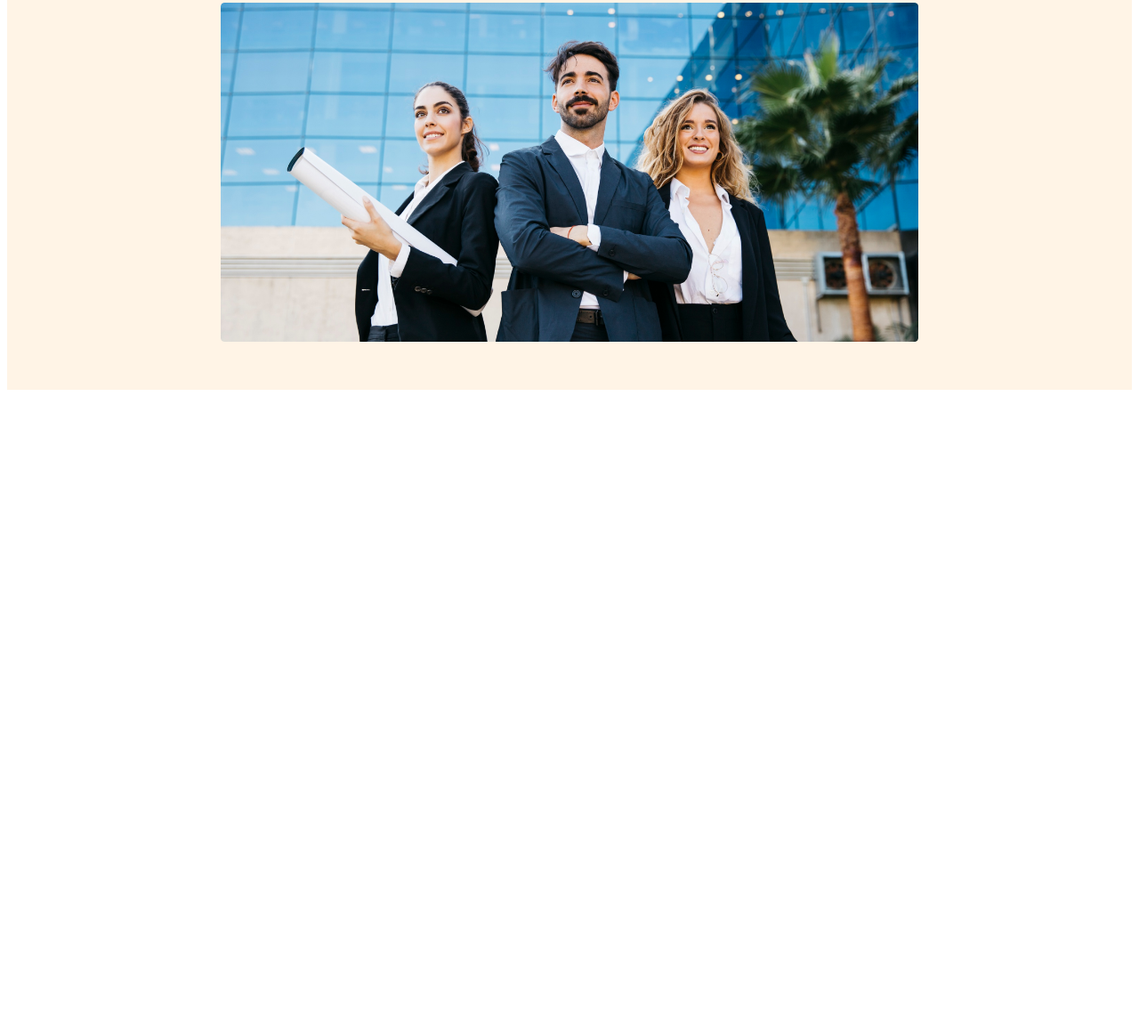
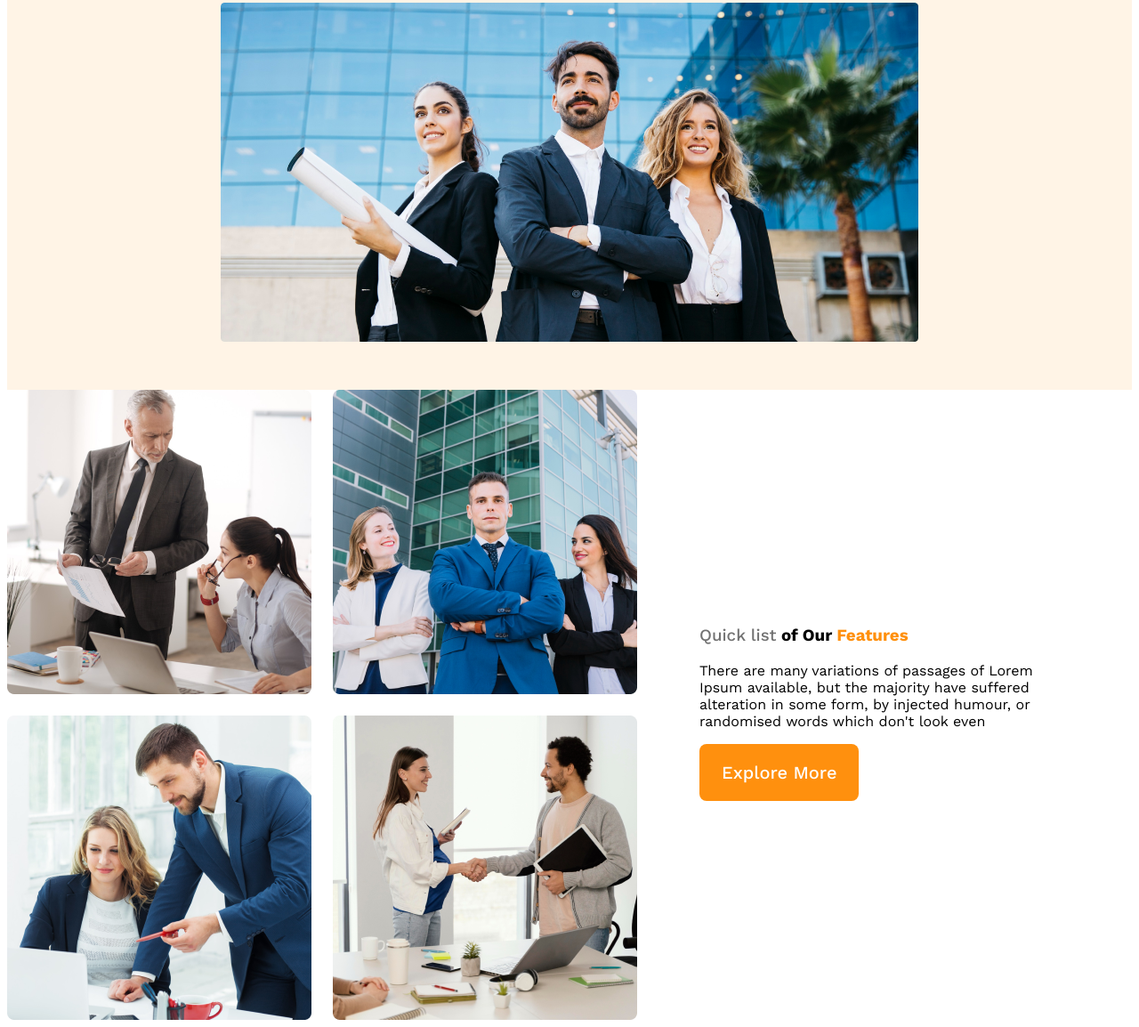
Before and after one commit to aditto11/g3-architect-website, a plain HTML site: page index.html in a window 1280 px wide. Shown: the part 558-1712 px from the top of the page at 89% size. Before the commit the page ends 1004 px from the top, so only its background shows below. Drawn offline with nearby package versions, Linux system fonts and the light colour scheme.

Commit message:
added features content

```diff
--- a/index.html
+++ b/index.html
@@ -9,6 +9,7 @@
 </head>
 
 <body>
+    <!-- header start -->
     <header>
         <nav>
             <h2 class="nav-title">G3 Architects</h2>
@@ -22,15 +23,36 @@
         <div class="banner">
             <div class="banner-content">
                 <h1 class="banner-title">Brand New Group of Architects </h1>
-                <p class="banner-description">There are many variations of passages of Lorem Ipsum available, but the majority have suffered alteration in some form, by injected humour, or randomised words which don't look even</p>
+                <p class="banner-description">There are many variations of passages of Lorem Ipsum available, but the
+                    majority have suffered alteration in some form, by injected humour, or randomised words which don't
+                    look even</p>
                 <button class="btn-primary">Explore More</button>
             </div>
             <img src="images/banner.png" alt="">
         </div>
     </header>
-
+    <!-- header end -->
     <main>
-
+        <!-- teams section start -->
+        <section class="teams-container">
+            <div class="teams-img-container">
+                <img src="images/team1.png" alt="">
+                <img src="images/team2.png" alt="">
+                <img src="images/team3.png" alt="">
+                <img src="images/team4.png" alt="">
+            </div>
+            <div class="teams-content">
+                <h3 class="teams-titles">
+                    <span class="quick-list">Quick list</span>
+                    <span class="of-our">of Our</span>
+                    <span class="text-features">Features</span>
+                </h3>
+                <p class="teams-description">There are many variations of passages of Lorem Ipsum available, but the
+                    majority have suffered alteration in some form, by injected humour, or randomised words which don't
+                    look even</p>
+                <button class="btn-primary">Explore More</button>
+            </div>
+        </section>
     </main>
 
     <footer>
--- a/style/architect.css
+++ b/style/architect.css
@@ -98,3 +98,43 @@ nav li a {
         flex-direction: column;
     }
 }
+
+/* main styles */
+main {
+    max-width: 1400px;
+    margin: 0 auto;
+}
+
+/* teams style */
+.teams-container {
+    display: flex;
+    align-items: center;
+}
+
+.teams-img-container {
+    display: grid;
+    grid-template-columns: repeat(2, 1fr);
+    /* gap: 24px; */
+    gap: 1.5rem;
+}
+
+.teams-content {
+    padding-left: 70px;
+    padding-right: 70px;
+}
+
+.teams-title {
+    font-size: 2.8rem;
+}
+
+.quick-list {
+    color: #727272;
+    font-weight: 500;
+}
+
+.of-our {}
+
+.text-features {
+    color: #FF900E;
+    font-weight: 700;
+}
```
